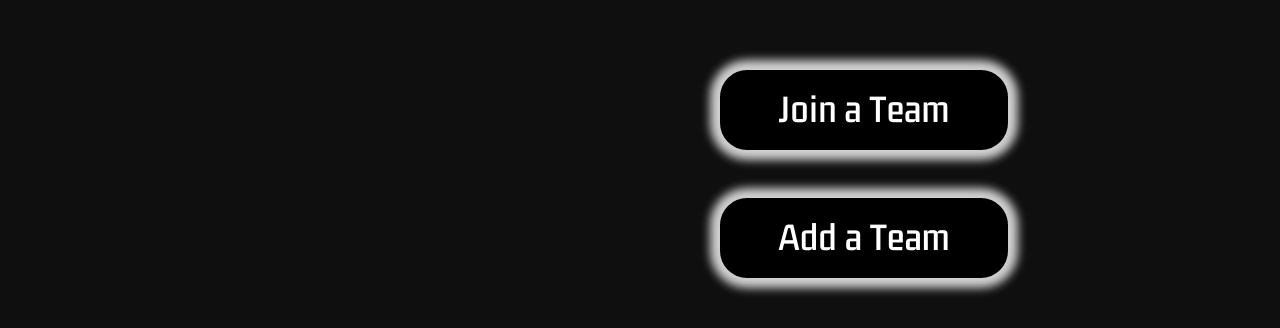
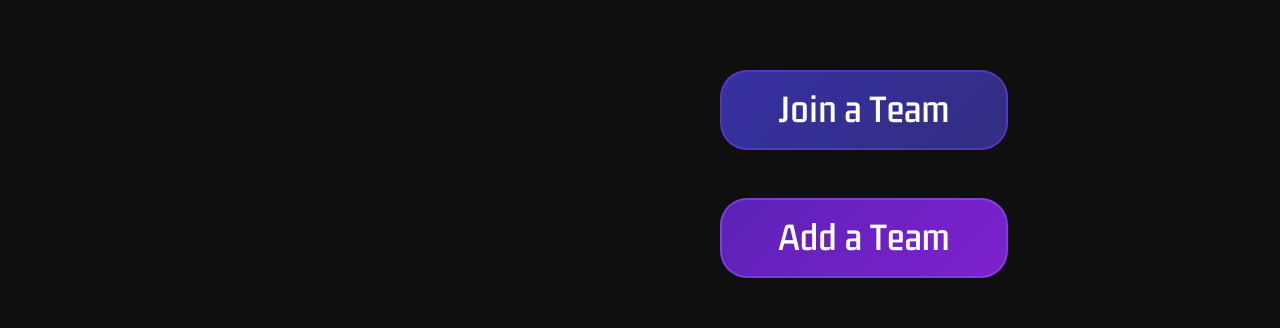
Before and after one commit to Hari21-Tech/RegPortalFrontendCCS, a Next.js app: page /register in a window 1280 px wide. Shown: the part 394-722 px from the top of the page. Built offline with nearby package versions, Linux system fonts and the light colour scheme; a web font is replaced by a local one.

Commit message:
the show must go on

```diff
--- a/app/Dashboard/page.tsx
+++ b/app/Dashboard/page.tsx
@@ -110,8 +110,9 @@ export default function TeamDashboard() {
 
   const getRole = (member: Member) => (member.is_hacker ? "HACKER" : "WIZARD");
 
-  const getAvatarUrl = (name: string) =>
-    `https://api.dicebear.com/7.x/fun-emoji/svg?seed=${encodeURIComponent(name)}`;
+  // Use local images for avatars - alternating between scarra and scurra based on index
+  const getAvatarUrl = (index: number) =>
+    index % 2 === 0 ? "/scarra.png" : "/scurra.png";
 
   const renderCard = (member: Member, index: number, label: string) => {
     const role = getRole(member);
@@ -144,7 +145,7 @@ export default function TeamDashboard() {
           }}
         >
           <img
-            src={getAvatarUrl(member.name)}
+            src={getAvatarUrl(index)}
             alt="avatar"
             width="60"
             height="60"
@@ -215,7 +216,7 @@ export default function TeamDashboard() {
 
   return (
     <Box
-      className="min-h-screen flex flex-col items-center justify-start p-4 pb-32"
+      className="min-h-screen flex flex-col items-center justify-start p-4 pb-32 relative"
       sx={{
         backgroundImage: "url('/bg_image_old.png')",
         backgroundSize: "cover",
@@ -223,14 +224,27 @@ export default function TeamDashboard() {
         backgroundRepeat: "no-repeat",
       }}
     >
-      <Box width="100%" display="flex" justifyContent="space-between" mb={4}>
+      {/* Dark overlay to dim the background */}
+      <Box
+        sx={{
+          position: "absolute",
+          top: 0,
+          left: 0,
+          right: 0,
+          bottom: 0,
+          backgroundColor: "rgba(0, 0, 0, 0.65)", // Dimming overlay
+          zIndex: 0,
+        }}
+      />
+
+      <Box width="100%" display="flex" justifyContent="space-between" mb={4} sx={{ position: "relative", zIndex: 1 }}>
         <CCSLogoLarge />
         <Button onClick={handleLogout} color="error" variant="contained">
           Logout
         </Button>
       </Box>
 
-      <Container maxWidth="sm">
+      <Container maxWidth="sm" sx={{ position: "relative", zIndex: 1 }}>
         <Box textAlign="center" mb={3}>
           <Typography variant="h6" fontWeight="bold" color="red">
             TEAM CODE
--- a/app/page.tsx
+++ b/app/page.tsx
@@ -239,15 +239,17 @@ export default function Page() {
                         >
                             <ShimmerButton
                                 onClick={handleLogin}
-                                className="w-full sm:w-auto px-8 py-4 rounded-lg bg-red-600 text-white font-bold text-lg font-['GothamXNarrow'] uppercase tracking-wide transition-all duration-300 ease-in-out shadow-[0_0_20px_rgba(255,51,0,0.4)] hover:shadow-[0_0_30px_rgba(255,51,0,0.6)] hover:scale-105 border border-red-700"
+                                className="w-full sm:w-auto px-8 py-4 rounded-lg bg-gradient-to-r from-purple-700 to-indigo-900 text-white font-bold text-lg font-['GothamXNarrow'] uppercase tracking-wide transition-all duration-300 ease-in-out border-2 border-purple-500/70 hover:border-purple-400 hover:scale-105 hover:bg-gradient-to-r hover:from-purple-800 hover:to-indigo-950 relative overflow-hidden group"
                             >
+                                <span className="absolute inset-0 w-full h-full bg-gradient-to-r from-purple-400/10 to-blue-400/10 opacity-0 group-hover:opacity-100 transition-opacity duration-300"></span>
                                 🚀 Register Now
                             </ShimmerButton>
 
                             <ShimmerButton
                                 onClick={() => router.push("/Dashboard")}
-                                className="w-full sm:w-auto px-8 py-4 rounded-lg bg-gradient-to-r from-orange-600 to-orange-500 text-white font-bold text-lg font-['GothamXNarrow'] uppercase tracking-wide transition-all duration-300 ease-in-out shadow-[0_0_30px_8px_rgba(255,165,0,0.4)] hover:shadow-[0_0_40px_12px_rgba(255,165,0,0.6)] hover:scale-105 border border-orange-400/50"
+                                className="w-full sm:w-auto px-8 py-4 rounded-lg bg-gradient-to-r from-blue-700 to-blue-900 text-white font-bold text-lg font-['GothamXNarrow'] uppercase tracking-wide transition-all duration-300 ease-in-out border-2 border-blue-500/70 hover:border-blue-400 hover:scale-105 hover:bg-gradient-to-r hover:from-blue-800 hover:to-blue-950 relative overflow-hidden group"
                             >
+                                <span className="absolute inset-0 w-full h-full bg-gradient-to-r from-blue-400/10 to-cyan-400/10 opacity-0 group-hover:opacity-100 transition-opacity duration-300"></span>
                                 🎮 Team Dashboard
                             </ShimmerButton>
                         </motion.div>
--- a/app/register/page.tsx
+++ b/app/register/page.tsx
@@ -29,15 +29,18 @@ export default function RegisterPage() {
             <Button
               onClick={() => router.push("/Join")}
               sx={{
-                bgcolor: "black",
+                background: "linear-gradient(135deg, #3730A3 0%, #312E81 100%)",
                 width: "100%",
                 height: { xs: "60px", sm: "65px", md: "80px" },
                 maxWidth: { xs: "320px", md: "400px" },
-                boxShadow: {
-                  xs: "0px 0px 3px 3px #FFFFFFCF",
-                  md: "0px 0px 10px 10px #FFFFFFCF",
+                border: "2px solid rgba(124, 58, 237, 0.5)",
+                borderRadius: { xs: "20px", md: "27px" },
+                transition: "all 0.3s ease",
+                "&:hover": {
+                  background: "linear-gradient(135deg, #4338CA 0%, #3730A3 100%)",
+                  transform: "translateY(-3px)",
+                  border: "2px solid rgba(139, 92, 246, 0.8)",
                 },
-                borderRadius: { xs: "20px", md: "27px" },
               }}
             >
               <Typography
@@ -55,15 +58,18 @@ export default function RegisterPage() {
             <Button
               onClick={() => router.push("/Add")}
               sx={{
-                bgcolor: "black",
+                background: "linear-gradient(135deg, #5B21B6 0%, #7E22CE 100%)",
                 width: "100%",
                 height: { xs: "60px", sm: "65px", md: "80px" },
                 maxWidth: { xs: "320px", md: "400px" },
-                boxShadow: {
-                  xs: "0px 0px 3px 3px #FFFFFFCF",
-                  md: "0px 0px 10px 10px #FFFFFFCF",
+                border: "2px solid rgba(139, 92, 246, 0.5)",
+                borderRadius: { xs: "20px", md: "27px" },
+                transition: "all 0.3s ease",
+                "&:hover": {
+                  background: "linear-gradient(135deg, #6D28D9 0%, #8B5CF6 100%)",
+                  transform: "translateY(-3px)",
+                  border: "2px solid rgba(167, 139, 250, 0.8)",
                 },
-                borderRadius: { xs: "20px", md: "27px" },
               }}
             >
               <Typography
```
Also changed, not shown: public/scarra.png (added), public/scurra.png (added).
